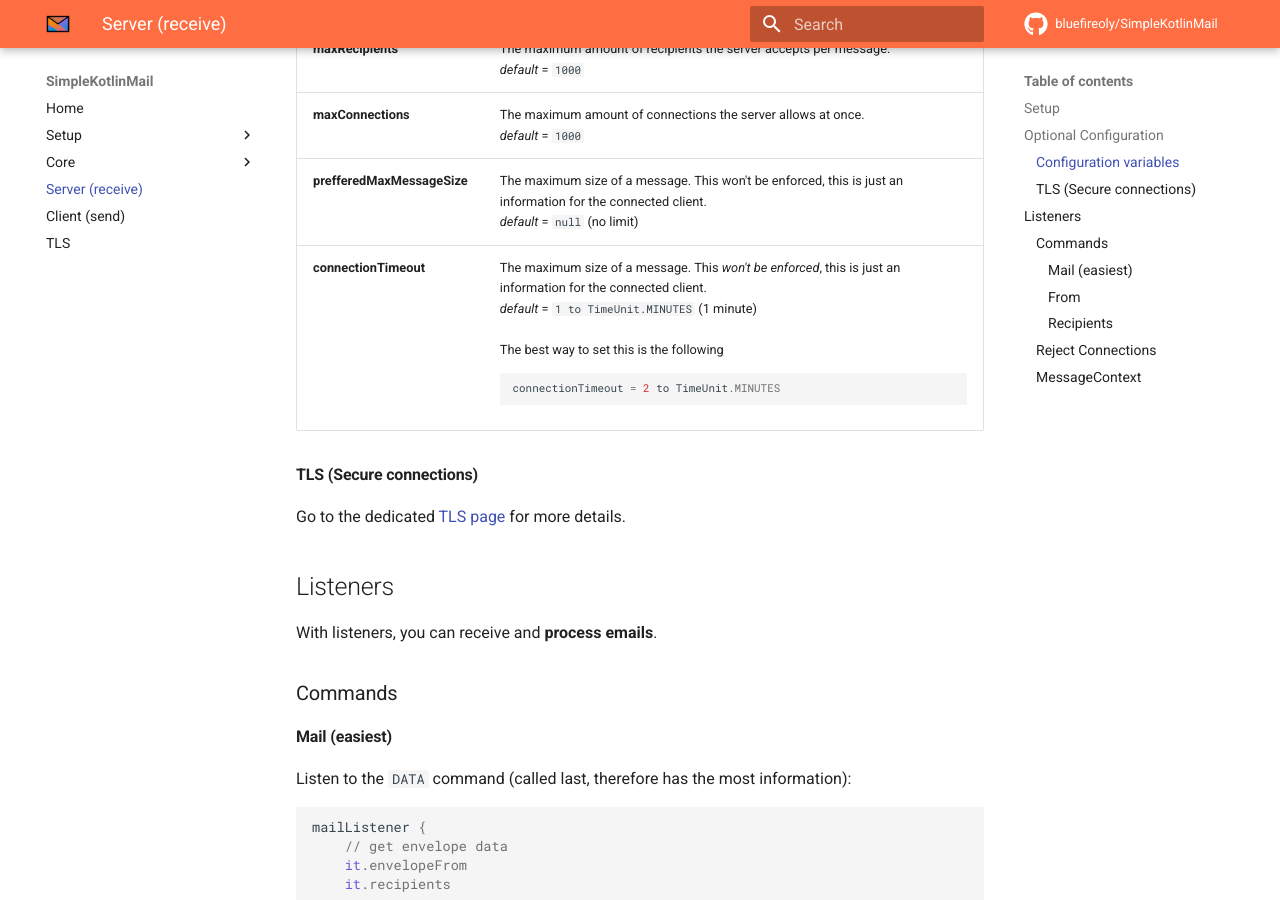
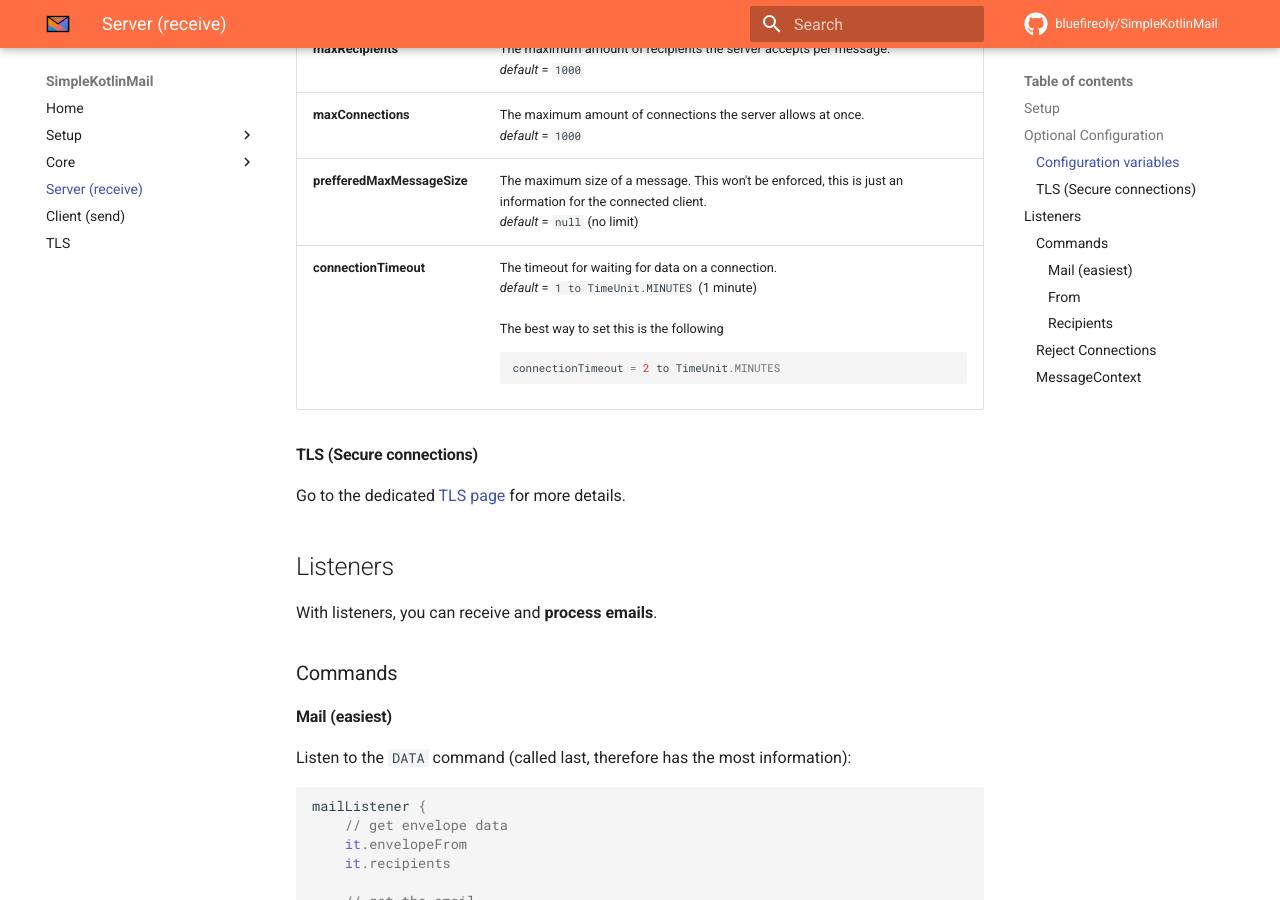
Before and after one commit to jakobkmar/SimpleKotlinMail, an MkDocs documentation site: the page built from guide/docs/server.md, in a window 1280 px wide and 900 px high, scrolled down 937 px. Built offline with MkDocs 1.6.1 and Material for MkDocs 9.7.7, drawn with Linux system fonts in a browser that asks for light colours; comment, search, counter and statistics services are not loaded.

Commit message:
Fix mistake in SMTP server documentation

````diff
--- a/guide/docs/server.md
+++ b/guide/docs/server.md
@@ -64,7 +64,7 @@ Inside the SMTP server builder, you have access to the following configuration v
         <tr>
             <td><b>connectionTimeout</b></td>
             <td>
-                The maximum size of a message. This <i>won't be enforced</i>, this is just an information for the connected client. <br> <i>default</i> = <code>1 to TimeUnit.MINUTES</code> (1 minute) <br><br>
+                The timeout for waiting for data on a connection. <br> <i>default</i> = <code>1 to TimeUnit.MINUTES</code> (1 minute) <br><br>
                 The best way to set this is the following
                 ```kotlin
                 connectionTimeout = 2 to TimeUnit.MINUTES
````
